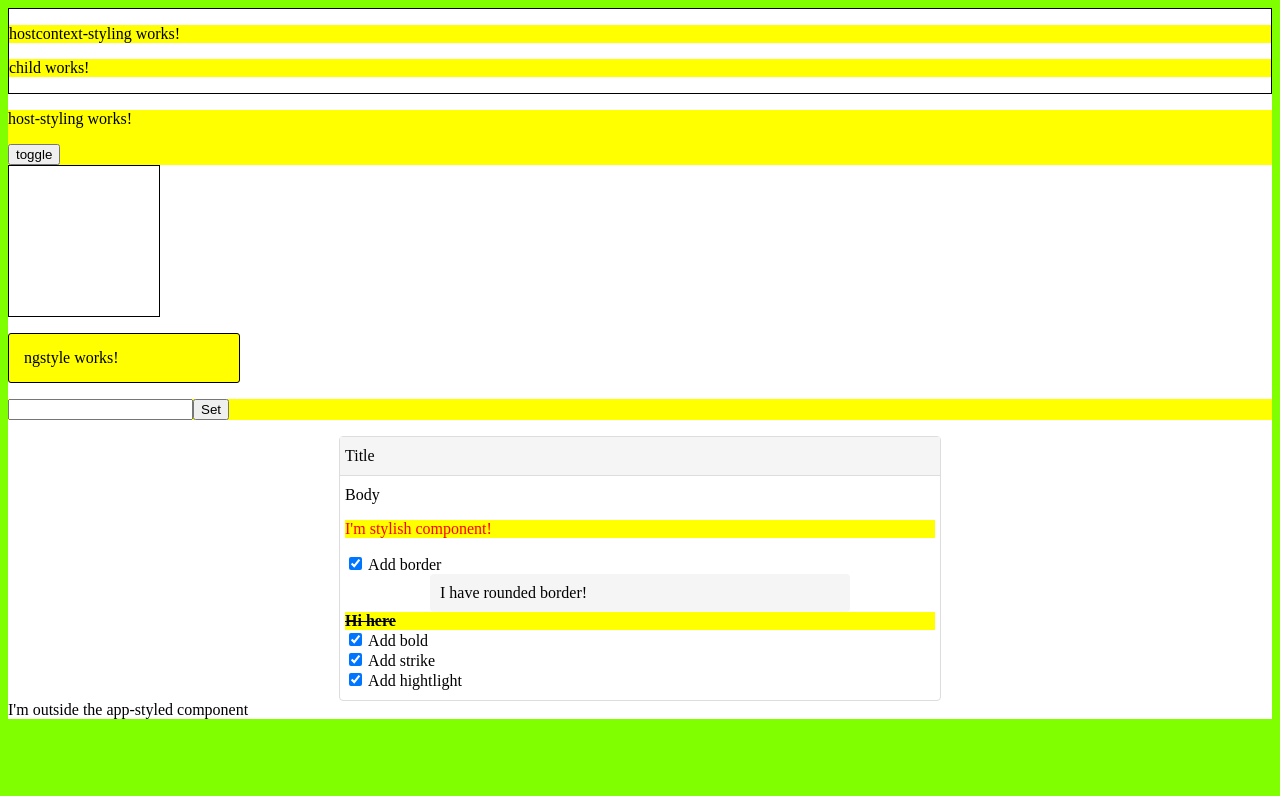
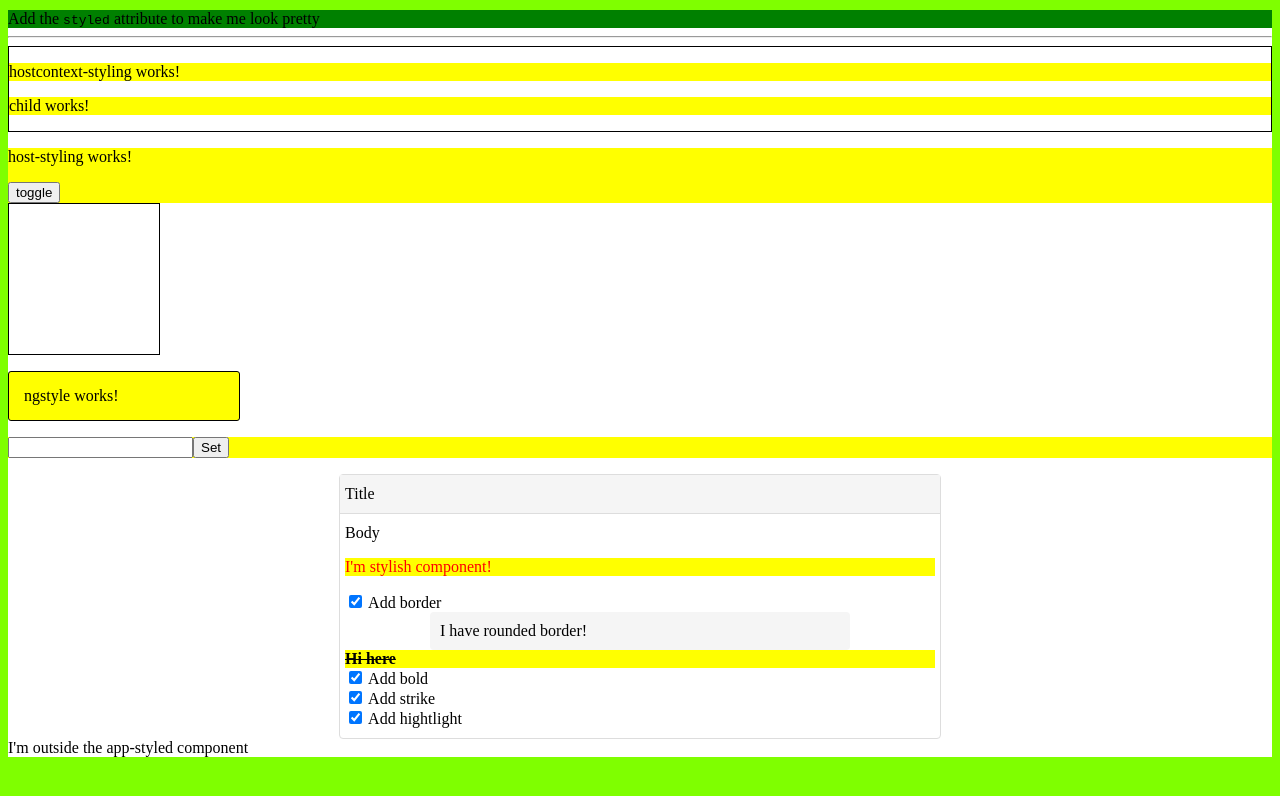
Before and after one commit to ASDAlexey/angular-styles, an Angular app: page / in a window 1280 px wide. Shown: the top 796 px of the page. Built offline with nearby package versions, Linux system fonts and the light colour scheme.

Commit message:
#10 style directive and Renderer2 - browser and non browser add styles

```diff
--- a/src/app/app.component.html
+++ b/src/app/app.component.html
@@ -1,3 +1,7 @@
+<div appStyled>
+  Add the <code>styled</code> attribute to make me look pretty
+</div>
+<hr>
 <div class="styled-component">
   <app-hostcontext-styling></app-hostcontext-styling>
 </div>
--- a/src/app/app.module.ts
+++ b/src/app/app.module.ts
@@ -11,6 +11,7 @@ import { SanitizedComponent } from './sanitized/sanitized.component';
 import { HostStylingComponent } from './host-styling/host-styling.component';
 import { HostcontextStylingComponent } from './hostcontext-styling/hostcontext-styling.component';
 import { ChildComponent } from './child/child.component';
+import { StyledDirective } from './styled.directive';
 
 @NgModule({
   declarations: [
@@ -23,6 +24,7 @@ import { ChildComponent } from './child/child.component';
     HostStylingComponent,
     HostcontextStylingComponent,
     ChildComponent,
+    StyledDirective,
   ],
   imports: [
     BrowserModule,
--- /dev/null
+++ b/src/app/styled.directive.ts
@@ -0,0 +1,12 @@
+import { Directive, ElementRef, Renderer2 } from '@angular/core';
+
+@Directive({
+  selector: '[appStyled]'
+})
+export class StyledDirective {
+  constructor(private elementRef: ElementRef, private renderer: Renderer2) {
+    // this.elementRef.nativeElement.style.backgroundColor = 'yellow'; // no in server
+    renderer.setStyle(elementRef.nativeElement, 'background-color', 'green'); // work and browser and non dom api
+    renderer.setStyle(elementRef.nativeElement, 'margin-top', '10px');
+  }
+}
```
